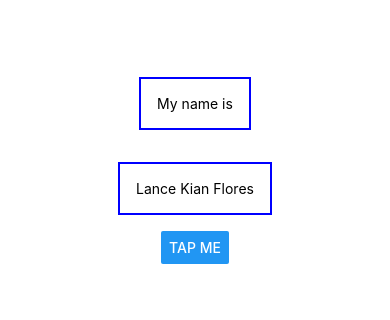
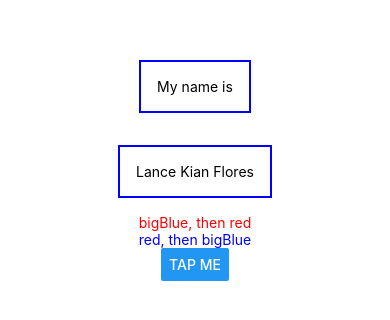
Before and after one commit to lancekian12/React-Native--Simple-Goal-Tracker, a React Native app: screen / in a window 390 px wide. Shown: the part 260-580 px from the top of the page. Built offline with nearby package versions, Linux system fonts and the light colour scheme.

Commit message:
working with combined styles andlearn how style precedence works

```diff
--- a/App.js
+++ b/App.js
@@ -8,6 +8,8 @@
         <Text style={styles.dummyText}>My name is</Text>
       </View>
       <Text style={styles.dummyText}>Lance Kian Flores</Text>
+      <Text style={[styles.bigBlue, styles.red]}>bigBlue, then red</Text>
+      <Text style={[styles.red, styles.bigBlue]}>red, then bigBlue</Text>
       <Button title="Tap me" />
     </View>
   );
@@ -26,4 +28,10 @@
     borderWidth: 2,
     borderColor: "blue",
   },
+  bigBlue: {
+    color: "blue",
+  },
+  red: {
+    color: "red",
+  },
 });
```
